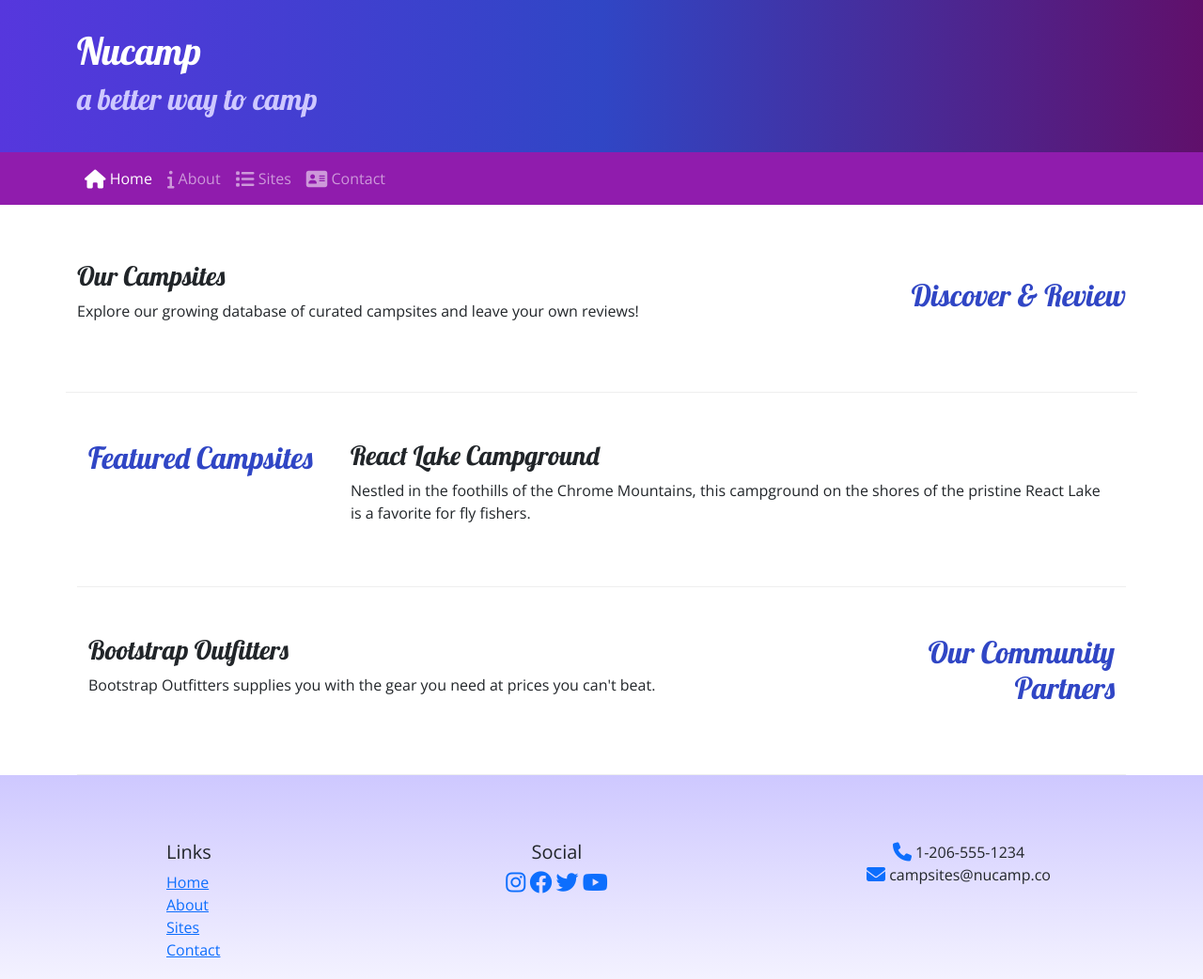
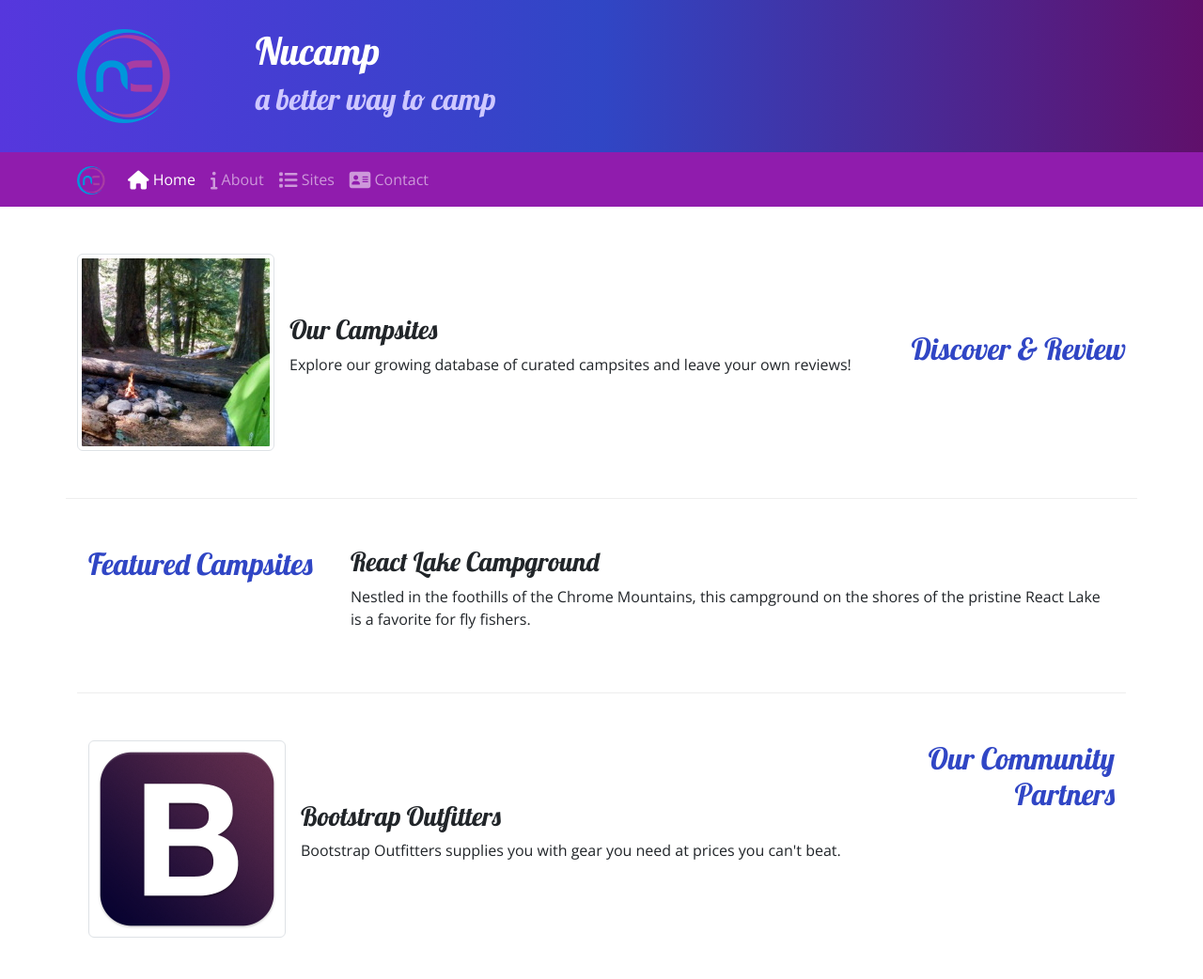
Before and after one commit to ptru2002/nucampsite, a plain HTML site: page index.html in a window 1280 px wide. Shown: the top 1042 px of the page at 94% size. Drawn offline with nearby package versions, Linux system fonts and the light colour scheme.

Commit message:
Images and Flex Utility

```diff
--- a/index.html
+++ b/index.html
@@ -22,6 +22,9 @@
     <header>
         <div class="container">
             <div class="row">
+                <div class="col-4 col-sm-3 col-md-2 align-self-center">
+                    <img src="img/logo.png" class="img-fluid" />
+                </div>
                 <div class="col">
                     <h1>Nucamp</h1>
                     <h2>a better way to camp</h2>
@@ -33,7 +36,8 @@
     <!-- navbar -->
     <nav class="navbar navbar-expand-sm navbar-dark sticky-top">
         <div class="container">
-            <button class="navbar-toggler ms-auto" type="button" data-bs-toggle="collapse" data-bs-target="#nucampNavbar">
+            <a class="navbar-brand" href="index.html"><img src="img/logo.png" height="30" width="30" /></a>
+            <button class="navbar-toggler" type="button" data-bs-toggle="collapse" data-bs-target="#nucampNavbar">
                 <span class="navbar-toggler-icon"></span>
             </button>
 
@@ -57,9 +61,15 @@
                 <h2 class="text-sm-end">Discover & Review</h2>
             </div>
             <div class="col">
-                <h3>Our Campsites</h3>
-                <p class="d-none d-sm-block">Explore our growing database of curated campsites and leave your own reviews!</p>
+                <div class="d-flex">
+                    <img class="me-3 img-thumbnail" src="img/breadcrumb-trail-thumb.jpg" alt="Breadcrumb Trail" />
+                    <div class="align-self-center">
+                        <h3>Our Campsites</h3>
+                        <p class="d-none d-sm-block">Explore our growing database of curated campsites and leave your own reviews!</p>
+                    </div>
+                </div>
             </div>
+
         </section>
 
 		<!-- feature section -->
@@ -82,8 +92,13 @@
                     <h2 class="text-sm-end">Our Community Partners</h2>
                 </div>
                 <div class="col">
-                    <h3>Bootstrap Outfitters</h3>
-                    <p class="d-none d-sm-block">Bootstrap Outfitters supplies you with the gear you need at prices you can't beat.</p>
+                    <div class="d-flex">
+                        <img class="me-3 img-thumbnail" src="img/bootstrap-thumb.png" alt="Bootstrap Outfitters" />
+                        <div class="align-self-center">
+                            <h3>Bootstrap Outfitters</h3>
+                            <p class="d-none d-sm-block">Bootstrap Outfitters supplies you with gear you need at prices you can't beat.</p>
+                        </div>
+                    </div>
                 </div>
             </div>
         </section>
```
Also changed, not shown: aboutus.html (+2 -1 lines), contactus.html (+2 -1 lines), img/bootstrap-thumb.png (added), img/breadcrumb-trail-thumb.jpg (added), img/breadcrumb-trail.jpg (added), img/chrome-river-thumb.jpg (added), img/chrome-river.jpg (added), img/logo.png (added), img/react-lake-thumb.jpg (added), img/react-lake.jpg (added), 1 other file.
